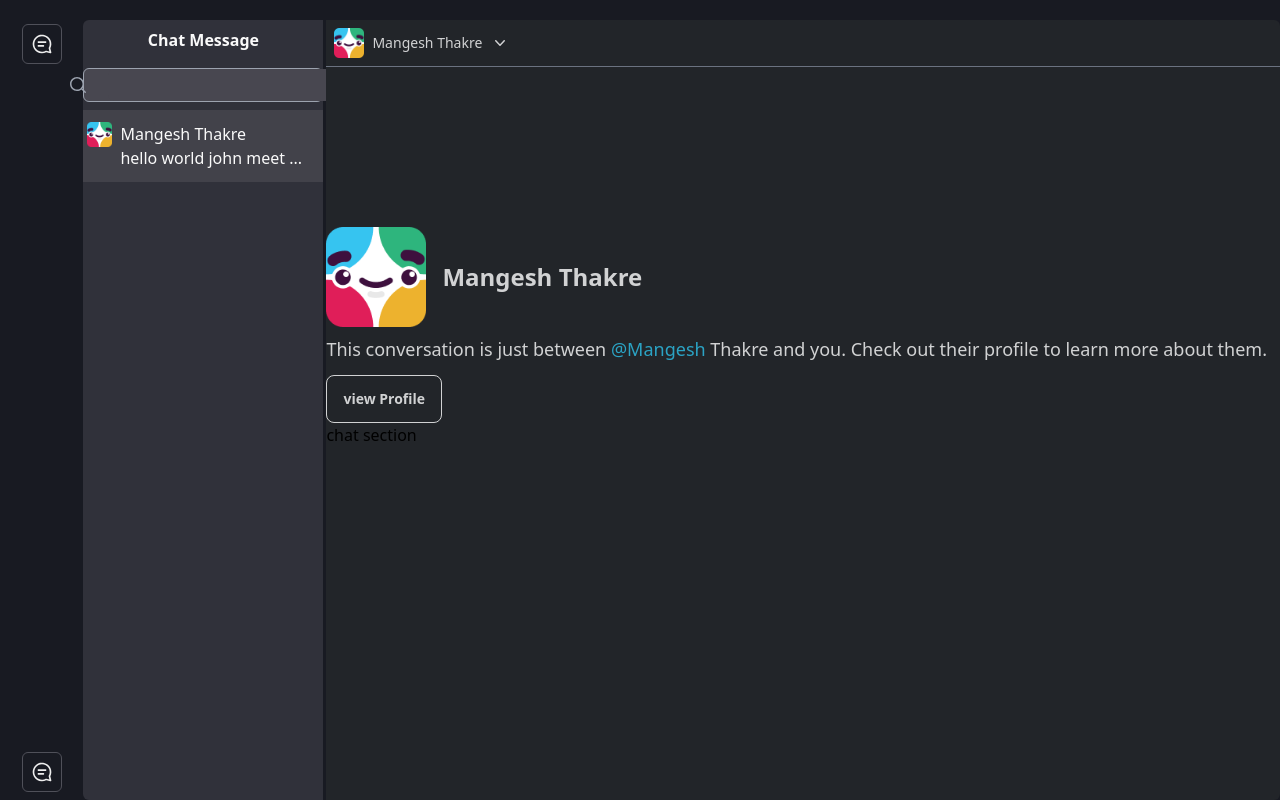
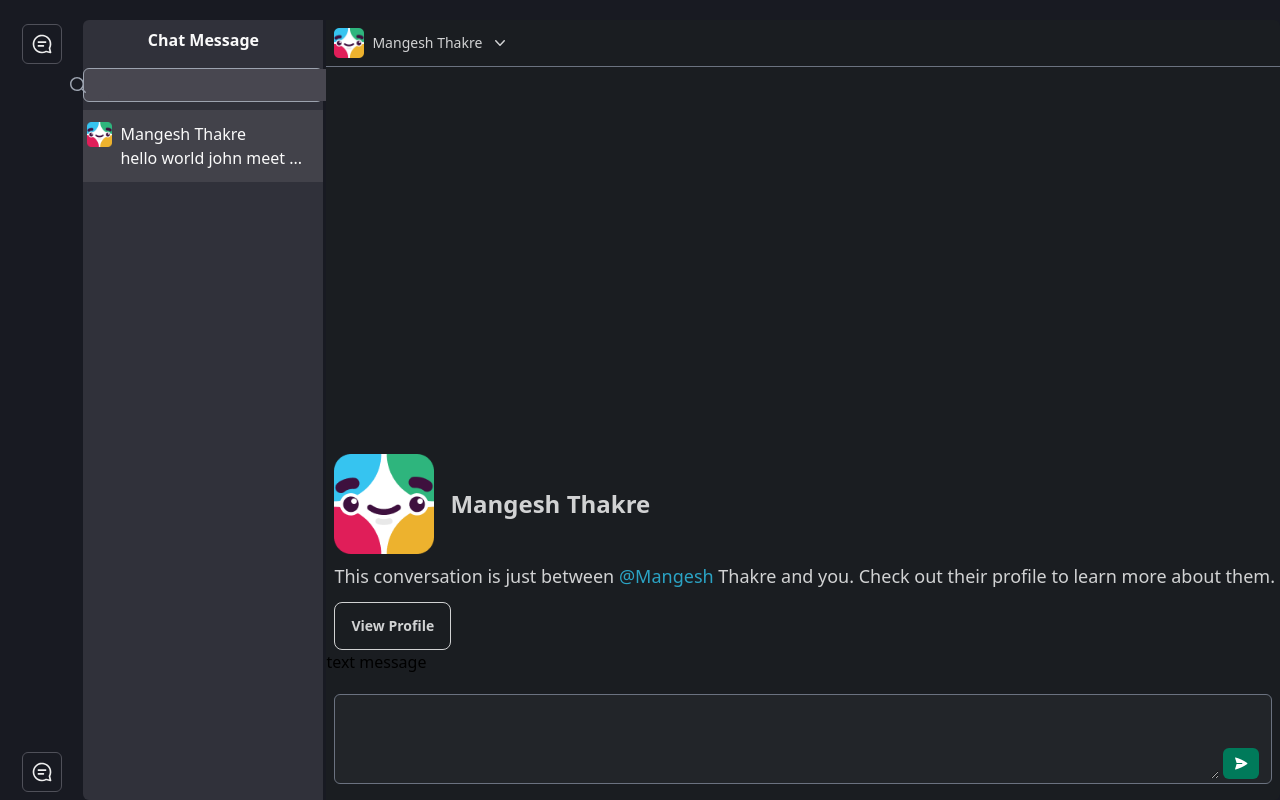
Before and after one commit to sigma-webdev/slack-pw, a React (Vite) app in the folder client/: page /chat in a window 1280 px wide. Built offline with nearby package versions, Linux system fonts and the light colour scheme; the HTML template or start-up script is replaced by a standard one.

Commit message:
feat: user profile layout and chat input field

```diff
--- a/client/src/Component/Chat.jsx
+++ b/client/src/Component/Chat.jsx
@@ -81,8 +81,8 @@ const Chat = () => {
         onMouseDown={startDrag}
       ></div>
 
-      {/* chat message part */}
-      <div className="w-full mt-5 text-black bg-[#222529] rounded-r-md overflow-y-scroll scrollable-container">
+      {/* 3 chat message part */}
+      <div className="w-full mt-5 text-black bg-[#1A1D21] rounded-r-md overflow-y-scroll scrollable-container relative">
         {/* chat name section   */}
 
         {/* You can open the modal using document.getElementById('ID').showModal() method */}
@@ -95,8 +95,6 @@ const Chat = () => {
             <h3 className="text-sm"> Mangesh Thakre </h3>
             <img src={arrowDown} alt="arrow down" />
           </button>
-        </div>
-
           <dialog id="my_modal_3" className="modal">
             <div className="modal-box">
               <form method="dialog">
@@ -105,13 +103,15 @@ const Chat = () => {
                   ✕
                 </button>
               </form>
-            <h3 className="text-lg font-bold">Hello!</h3>
-            <p className="py-4">Press ESC key or click on ✕ button to close</p>
+              <h3 className="text-lg font-bold"> Mangesh Thakre</h3>
+              <p className="py-4">Here we will display user information</p>
             </div>
           </dialog>
+        </div>
 
-        {/* chat profile name section */}
-        <div className="pt-40  text-[#D1D2D3]">
+        {/* chat profile name section and chat section */}
+        <div className="absolute bottom-0 w-full py-4">
+          <div className=" text-[#D1D2D3] pl-2">
             <div className="flex items-center gap-4 font-bold">
               <img src={userProfile} alt="profile avatar" width={100} />
               <h3 className="text-2xl"> Mangesh Thakre </h3>
@@ -122,14 +122,42 @@ const Chat = () => {
               <span className="text-[#2BA3C4]">@Mangesh</span> Thakre and you.
               Check out their profile to learn more about them.
             </p>
-          <button className="mt-3 btn btn-outline text-[#D1D2D3] hover:bg-[#d1d2d376]">
-            view Profile
+
+            {/* You can open the modal using document.getElementById('ID').showModal() method */}
+            <button
+              className="btn mt-3  btn-outline text-[#D1D2D3] hover:bg-[#d1d2d376]"
+              onClick={() => document.getElementById("my_modal_3").showModal()}
+            >
+              View Profile
             </button>
           </div>
 
+          <div>text message</div>
+
           {/* chat section */}
-        <div>
-          <p> chat section </p>
+          <div className="bottom-0 w-full pl-2 pr-2 mt-5 ">
+            <div className="flex items-end w-full px-3 py-1 gap-1 rounded-md bg-[#222529] border border-gray-500 ">
+              <textarea
+                type="text"
+                id="message"
+                className="w-full bg-[#222529] focus:outline-none text-[#D1D2D3] py-4 "
+              />
+              <div className="p-2  rounded-md cursor-pointer bg-[#007A5A] hover:bg-[#007a59da]">
+                <svg
+                  width="20"
+                  height="15"
+                  viewBox="0 0 24 24"
+                  fill="none"
+                  xmlns="http://www.w3.org/2000/svg"
+                >
+                  <path
+                    d="M3.47804 2.4043C3.2133 2.3274 2.92771 2.40193 2.73432 2.5984C2.54093 2.79487 2.47091 3.0816 2.55198 3.3451L4.98426 11.25H13.5C13.9142 11.25 14.25 11.5858 14.25 12C14.25 12.4142 13.9142 12.75 13.5 12.75H4.98427L2.55207 20.6546C2.471 20.9181 2.54102 21.2049 2.73441 21.4013C2.92781 21.5978 3.2134 21.6723 3.47814 21.5954C10.1767 19.6494 16.3974 16.5814 21.9233 12.6087C22.1193 12.4678 22.2355 12.2412 22.2355 11.9998C22.2355 11.7583 22.1193 11.5317 21.9233 11.3908C16.3974 7.41817 10.1767 4.35021 3.47804 2.4043Z"
+                    fill="#ffffff"
+                  />
+                </svg>
+              </div>
+            </div>
+          </div>
         </div>
       </div>
     </section>
```
Also changed, not shown: client/src/assets/paper-airplane.svg (added). Lines whose indentation alone changed are shown as unchanged.
